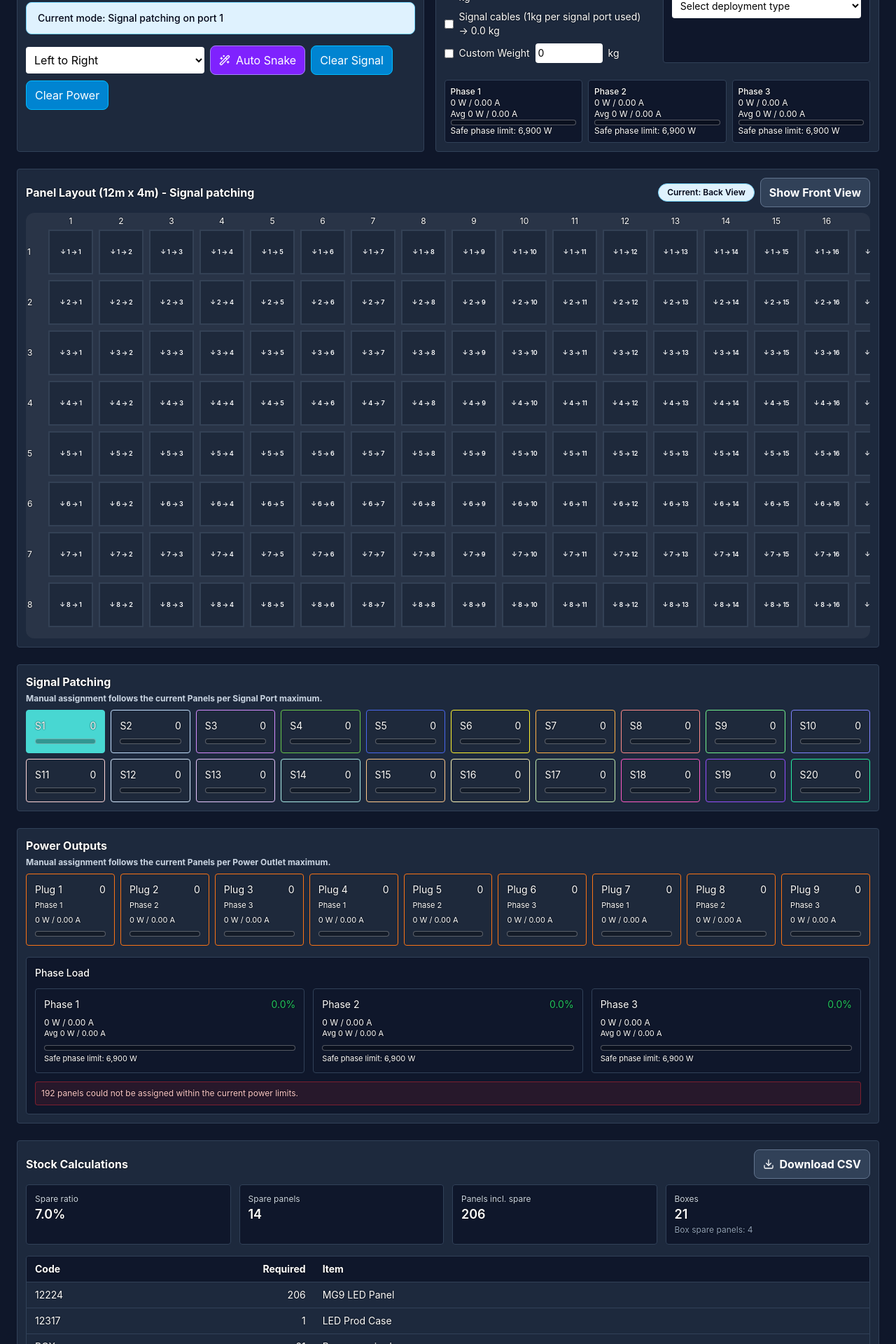
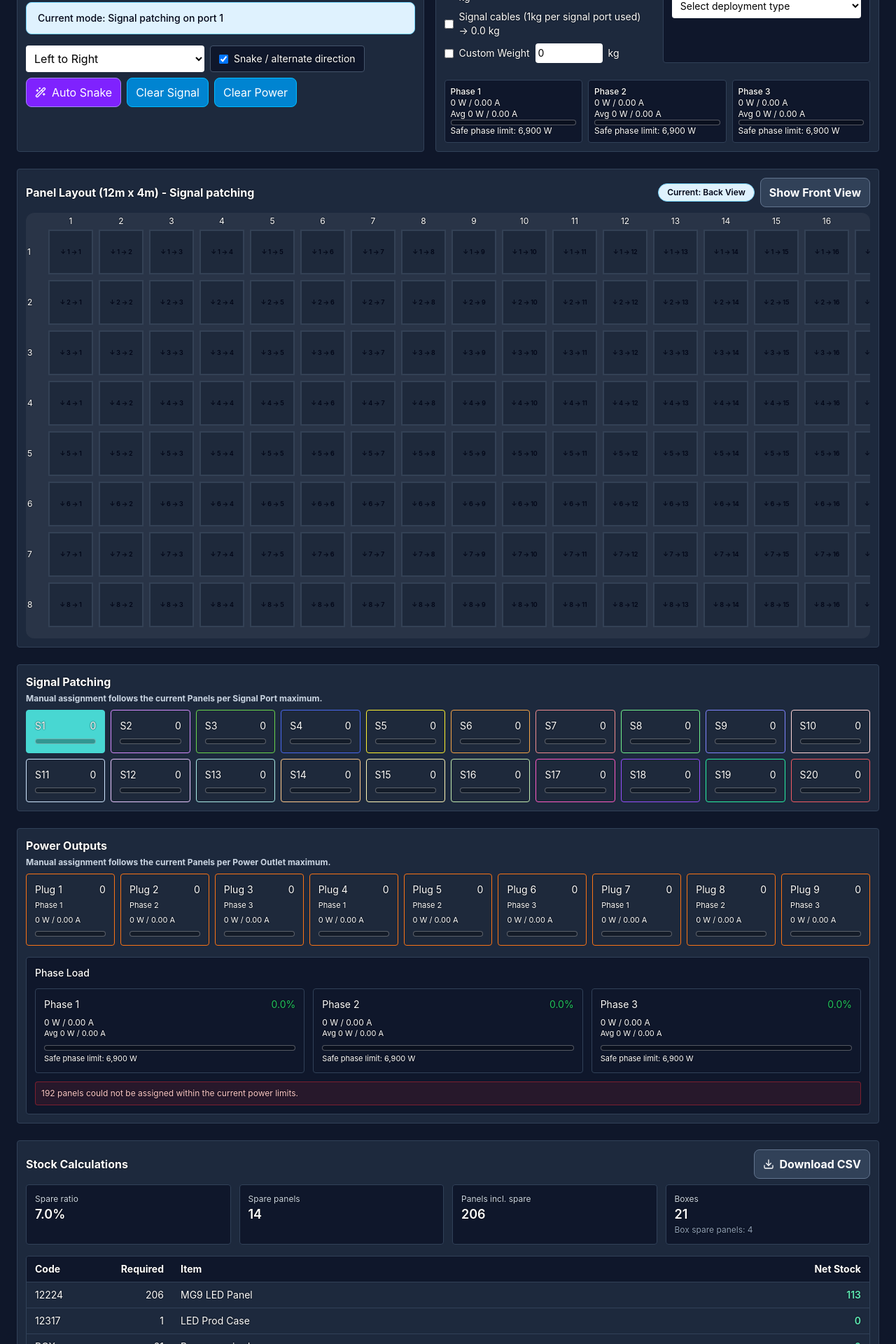
Before and after one commit to underdog1234/LED-Cabling-Web-App, a React (Vite) app: page / in a window 1280 px wide. Shown: the part 700-2620 px from the top of the page at 70% size. Built offline with nearby package versions, Linux system fonts and the light colour scheme.

Commit message:
Refine panel text and stock table layout

```diff
--- a/src/App.tsx
+++ b/src/App.tsx
@@ -132,17 +132,16 @@ const STOCK_CATALOG = {
 
 const PORT_COLORS = [
   "#48d7d2",
-  "#c3e0ff",
   "#d58cff",
-  "#69c84c",
+  "#69d54c",
   "#4968f0",
   "#fff230",
-  "#ffb24a",
-  "#ff8c89",
+  "#f6a548",
+  "#ef8c8f",
   "#71f08d",
   "#7f84ff",
   "#ffd6d8",
-  "#d7eaff",
+  "#cfe6ff",
   "#e8c7ff",
   "#a9ece7",
   "#ffc98c",
@@ -151,6 +150,7 @@ const PORT_COLORS = [
   "#ff5bc6",
   "#944fff",
   "#27f0a4",
+  "#f35c64",
 ];
 
 type PanelTypeKey = keyof typeof PANEL_TYPES;
@@ -311,7 +311,7 @@ const getPowerPortLoadWatts = (
 const getPortPanelCount = (grid: Cell[][], portField: "assignedPort" | "assignedPowerPort", portId: number) =>
   grid.flat().filter((cell) => cell[portField] === portId).length;
 
-const getSnakeOrder = (cols: number, rows: number, snakeDirection: string) => {
+const getSnakeOrder = (cols: number, rows: number, snakeDirection: string, snakeAlternates = true) => {
   const ordered: Array<{ x: number; y: number }> = [];
 
   if (snakeDirection === "LR" || snakeDirection === "RL" || snakeDirection === "LRB" || snakeDirection === "RLB") {
@@ -323,14 +323,14 @@ const getSnakeOrder = (cols: number, rows: number, snakeDirection: string) => {
     yIndexes.forEach((y, rowIndex) => {
       let row = [...Array(cols).keys()];
       if (horizontalDirection === "RL") row.reverse();
-      if (rowIndex % 2 === 1) row.reverse();
+      if (snakeAlternates && rowIndex % 2 === 1) row.reverse();
       row.forEach((x) => ordered.push({ x, y }));
     });
   } else {
     for (let x = 0; x < cols; x += 1) {
       let col = [...Array(rows).keys()];
       if (snakeDirection === "BT") col.reverse();
-      if (x % 2 === 1) col.reverse();
+      if (snakeAlternates && x % 2 === 1) col.reverse();
       col.forEach((y) => ordered.push({ x, y }));
     }
   }
@@ -363,6 +363,16 @@ const getLoopTogetherSegments = (cols: number, rows: number) => {
   }
 
   return segments;
+};
+
+const getVerticalStartOrder = (cols: number, rows: number) => {
+  const ordered: Array<{ x: number; y: number }> = [];
+  for (let x = 0; x < cols; x += 1) {
+    for (let y = 0; y < rows; y += 1) {
+      ordered.push({ x, y });
+    }
+  }
+  return ordered;
 };
 
 const flipX = (x: number, cols: number) => cols - 1 - x;
@@ -450,6 +460,7 @@ export default function App() {
   const [dragVisited, setDragVisited] = useState<Set<string>>(() => new Set());
   const [selectedCell, setSelectedCell] = useState<{ x: number; y: number } | null>(null);
   const [snakeDirection, setSnakeDirection] = useState("LR");
+  const [snakeAlternates, setSnakeAlternates] = useState(true);
   const [isFlippedView, setIsFlippedView] = useState(false);
   const [backupSignalLoop, setBackupSignalLoop] = useState(true);
   const [includeReinforcementPlate, setIncludeReinforcementPlate] = useState(false);
@@ -931,7 +942,7 @@ export default function App() {
       const displayCell = getDisplayCell(cell, cols, flipped);
       const x = displayCell.x * (CELL_SIZE + GRID_GAP);
       const y = cell.y * (CELL_SIZE + GRID_GAP);
-      ctx.fillStyle = "#ffffff";
+      ctx.fillStyle = "#020617";
       ctx.font = "bold 10px Arial";
       ctx.textAlign = "center";
       ctx.fillText(`↓ ${cell.y + 1} → ${displayCell.x + 1}`, x + CELL_SIZE / 2, y + 18);
@@ -1315,8 +1326,10 @@ const exportJson = () => {
   };
 
   const snakePatch = () => {
-    const ordered = snakeDirection === "LOOP_TOGETHER" ? [] : getSnakeOrder(cols, rows, snakeDirection);
+    const ordered = snakeDirection === "LOOP_TOGETHER" ? [] : getSnakeOrder(cols, rows, snakeDirection, snakeAlternates);
     const loopTogetherSegments = snakeDirection === "LOOP_TOGETHER" ? getLoopTogetherSegments(cols, rows) : [];
+    const useVerticalLoopTogether = snakeDirection === "LOOP_TOGETHER" && Math.max(cols, rows) > 23;
+    const loopTogetherVertical = useVerticalLoopTogether ? getVerticalStartOrder(cols, rows) : [];
 
     setGrid((prev) => {
       const next = cloneGrid(prev);
@@ -1332,8 +1345,7 @@ const exportJson = () => {
         if (snakeDirection === "LOOP_TOGETHER") {
           let port = 1;
           let seq = 1;
-          loopTogetherSegments.forEach((segment) => {
-            segment.forEach(({ x, y }) => {
+          const applyCell = ({ x, y }: { x: number; y: number }) => {
             if (port > SIGNAL_PORT_COUNT) return;
             next[y][x].assignedPort = port;
             next[y][x].sequence = seq;
@@ -1342,12 +1354,19 @@ const exportJson = () => {
               port += 1;
               seq = 1;
             }
-            });
+          };
+
+          if (useVerticalLoopTogether) {
+            loopTogetherVertical.forEach(applyCell);
+          } else {
+            loopTogetherSegments.forEach((segment) => {
+              segment.forEach(applyCell);
               if (seq !== 1) {
                 port += 1;
                 seq = 1;
               }
             });
+          }
         } else {
           let port = 1;
           let seq = 1;
@@ -1577,6 +1596,10 @@ const exportJson = () => {
                   <option value="BT">Bottom to Top</option>
                   <option value="LOOP_TOGETHER">Loop together</option>
                 </select>
+                <label className="flex items-center gap-2 rounded border border-slate-600 bg-slate-900 px-3 py-2 text-sm text-white">
+                  <input type="checkbox" checked={snakeAlternates} onChange={() => setSnakeAlternates((prev) => !prev)} />
+                  <span>Snake / alternate direction</span>
+                </label>
                 <Button className="border-violet-400 bg-violet-600 hover:bg-violet-500" onClick={snakePatch}><Wand2 className="mr-2 h-4 w-4" />Auto Snake</Button>
                 <Button className="border-rose-400 bg-rose-600 hover:bg-rose-500" onClick={clearSignalCabling}>Clear Signal</Button>
                 <Button className="border-orange-400 bg-orange-600 hover:bg-orange-500" onClick={clearPowerAssignments}>Clear Power</Button>
@@ -1817,7 +1840,7 @@ const exportJson = () => {
                           background: displayColor,
                           border: `2px solid ${isSelected ? "#ffffff" : isEdge ? "black" : "#334155"}`,
                           boxShadow: isPowerStart ? `0 0 0 3px ${POWER_COLOR}` : "none",
-                          color: "white",
+                          color: "#020617",
                           gridColumnStart: displayX + 1,
                           gridRowStart: cell.y + 1,
                         }}
@@ -1993,20 +2016,22 @@ const exportJson = () => {
             </div>
 
             <div className="overflow-x-auto rounded border border-slate-700">
-              <table className="min-w-full text-left text-sm">
+              <table className="min-w-full table-fixed text-left text-sm">
                 <thead className="bg-slate-900">
                   <tr>
-                    <th className="px-3 py-2">Code</th>
-                    <th className="px-3 py-2 text-right">Required</th>
+                    <th className="w-24 px-3 py-2">Code</th>
+                    <th className="w-28 px-3 py-2 text-right">Required</th>
                     <th className="px-3 py-2">Item</th>
+                    <th className="w-28 px-3 py-2 text-right">Net Stock</th>
                   </tr>
                 </thead>
                 <tbody>
                   {stockRows.map((row) => (
-                    <tr key={`${row.code}-${row.name}`} className="border-t border-slate-700">
-                      <td className="px-3 py-2">{row.code}</td>
+                    <tr key={`${row.code}-${row.name}`} className={`border-t border-slate-700 ${row.net < 0 ? "bg-red-500/10" : ""}`}>
+                      <td className={`px-3 py-2 whitespace-nowrap ${row.net < 0 ? "text-red-200" : ""}`}>{row.code}</td>
                       <td className="px-3 py-2 text-right">{formatNumber(row.required)}</td>
-                      <td className="px-3 py-2">{row.name}</td>
+                      <td className="px-3 py-2 truncate">{row.name}</td>
+                      <td className={`px-3 py-2 text-right font-semibold ${row.net < 0 ? "text-red-300" : "text-emerald-300"}`}>{formatNumber(row.net)}</td>
                     </tr>
                   ))}
                 </tbody>
```
Lines whose indentation alone changed are shown as unchanged.
